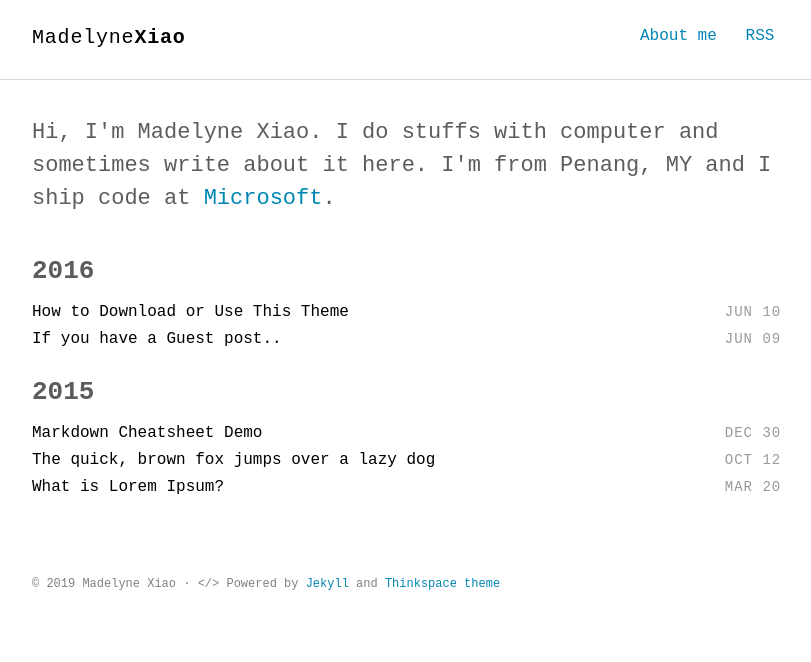
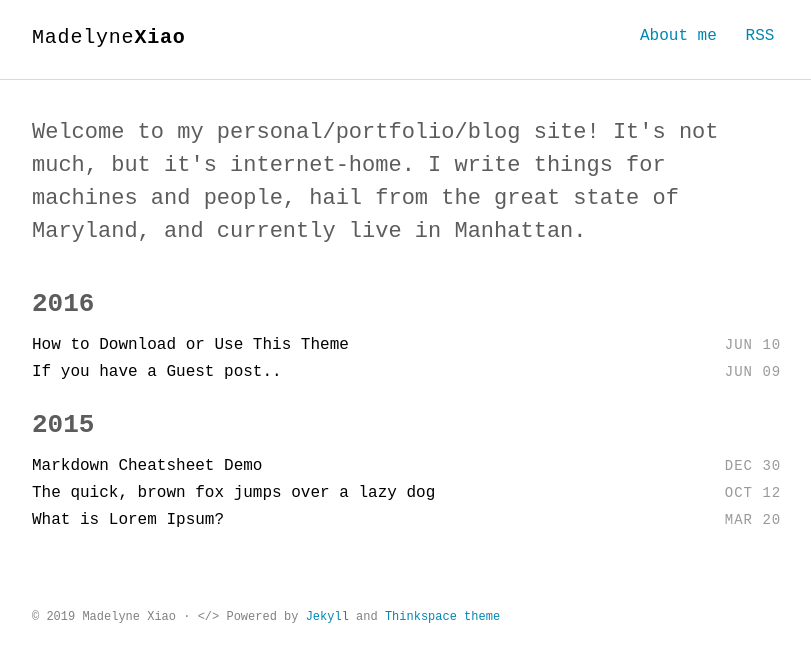
Before and after one commit to madelyne/madelyne.github.io, a Jekyll site: the page built from index.html, in a window 1280 px wide. Shown: the top 662 px of the page, without its empty margins (232-1043 px from the left). Built offline with Jekyll 4.4.1, drawn with Linux system fonts in a browser that asks for light colours; some web fonts are replaced.

Commit message:
updated header

```diff
--- a/_includes/intro.html
+++ b/_includes/intro.html
@@ -1,5 +1,5 @@
 <section class="intro">
   <div class="container">
-    <p class="lead">Hi, I'm Madelyne Xiao. I do stuffs with computer and sometimes write about it here. I'm from Penang, MY and I ship code at <a href="#">Microsoft</a>.</p>
+    <p class="lead">Welcome to my personal/portfolio/blog site! It's not much, but it's internet-home. I write things for machines and people, hail from the great state of Maryland, and currently live in Manhattan.</p>
   </div>
 </section>
```
